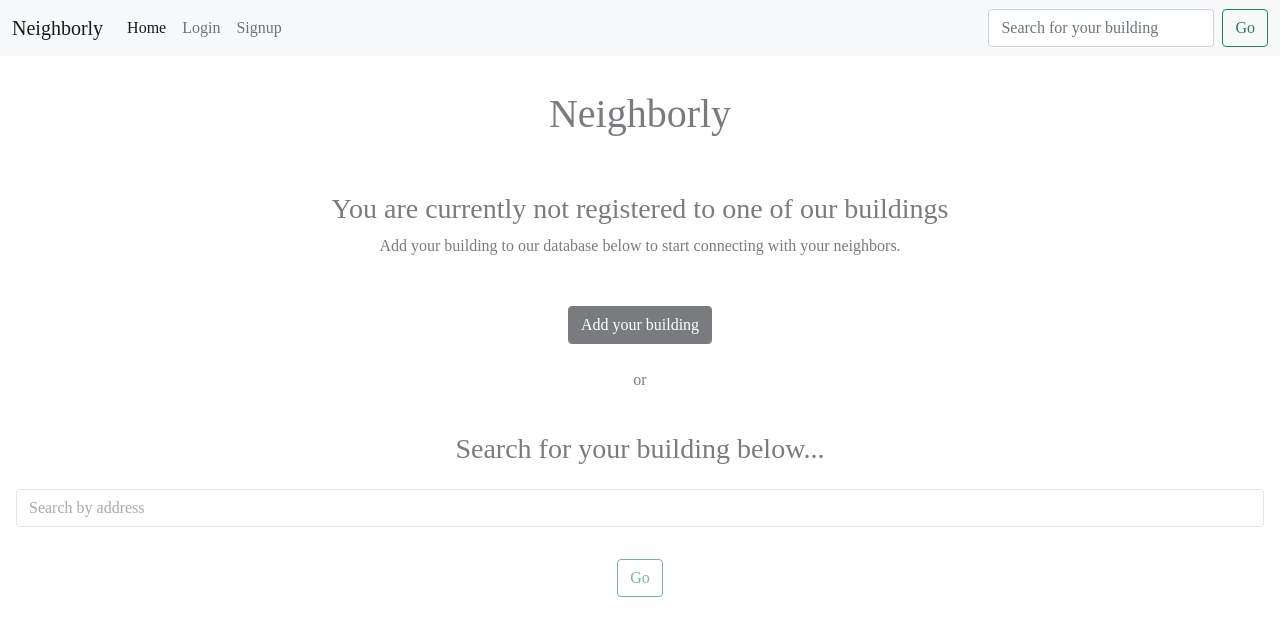
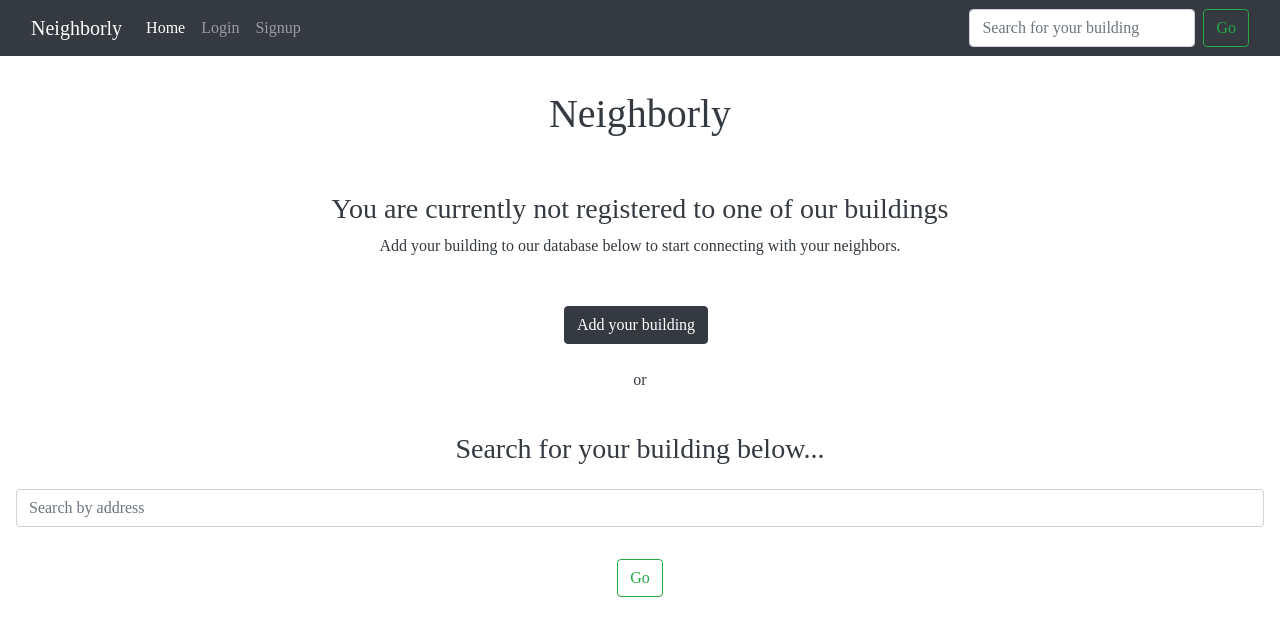
Before and after one commit to cspdevs000/neighborly, a Django app: page /home/ in a window 1280 px wide. Shown: the top 636 px of the page. Run offline with Django 4.2, Linux system fonts and the light colour scheme; some libraries are stand-ins or nearby versions.

Commit message:
more styling

```diff
--- a/neighborly/static/neighborly/style.css
+++ b/neighborly/static/neighborly/style.css
@@ -1,20 +1,5 @@
 * {
     font-family: 'Rokkitt', serif;
-}
-
-.img-container {
-    background-image: url("images/bkgd7.jpeg");
-    position: relative;
-}
-
-.has-bg-img {
-    position:absolute;
-    top:0;
-    left:0;
-    width:100%;
-    height:100%;
-    background-color: white;
-    opacity: 0.6;
 }
 
 h1, h2, h3, h4, h5, p {
@@ -22,6 +7,10 @@ h1, h2, h3, h4, h5, p {
 }
 
 a {
+    color:green
+}
+
+a:hover {
     color:green
 }
 
--- a/neighborly/templates/base_generic.html
+++ b/neighborly/templates/base_generic.html
@@ -4,12 +4,17 @@
   {% block title %}<title>Neighborly</title>{% endblock %}
   <meta charset="utf-8">
   <meta name="viewport" content="width=device-width, initial-scale=1">
-  <link href="https://cdn.jsdelivr.net/npm/bootstrap@5.0.2/dist/css/bootstrap.min.css" rel="stylesheet" integrity="sha384-EVSTQN3/azprG1Anm3QDgpJLIm9Nao0Yz1ztcQTwFspd3yD65VohhpuuCOmLASjC" crossorigin="anonymous">
+<link href="https://cdn.jsdelivr.net/npm/bootstrap@5.0.2/dist/css/bootstrap.min.css" rel="stylesheet" integrity="sha384-EVSTQN3/azprG1Anm3QDgpJLIm9Nao0Yz1ztcQTwFspd3yD65VohhpuuCOmLASjC" crossorigin="anonymous">
   <script src="//ajax.googleapis.com/ajax/libs/jquery/1.11.0/jquery.min.js"></script>
   <script src="https://code.jquery.com/jquery-3.2.1.slim.min.js" integrity="sha384-KJ3o2DKtIkvYIK3UENzmM7KCkRr/rE9/Qpg6aAZGJwFDMVNA/GpGFF93hXpG5KkN" crossorigin="anonymous"></script>
   <script src="https://cdnjs.cloudflare.com/ajax/libs/popper.js/1.11.0/umd/popper.min.js" integrity="sha384-b/U6ypiBEHpOf/4+1nzFpr53nxSS+GLCkfwBdFNTxtclqqenISfwAzpKaMNFNmj4" crossorigin="anonymous"></script>
   <script src="https://maxcdn.bootstrapcdn.com/bootstrap/4.0.0-beta/js/bootstrap.min.js" integrity="sha384-h0AbiXch4ZDo7tp9hKZ4TsHbi047NrKGLO3SEJAg45jXxnGIfYzk4Si90RDIqNm1" crossorigin="anonymous"></script>
+  <link rel="stylesheet"
+  href="https://stackpath.bootstrapcdn.com/bootstrap/4.2.1/css/bootstrap.min.css"
+  integrity="sha384-GJzZqFGwb1QTTN6wy59ffF1BuGJpLSa9DkKMp0DgiMDm4iYMj70gZWKYbI706tWS"
+crossorigin="anonymous">
   <!-- Add additional CSS in static file -->
+  {% comment %} STARTING TO ADD THINGS NOW {% endcomment %}
   {% load static %}
   <link rel="stylesheet" type="text/css" href="{% static 'neighborly/style.css' %}">
 </head>
@@ -19,5 +24,12 @@
   {% block content %}
   {% endblock %}
   <script src="https://cdn.jsdelivr.net/npm/bootstrap@5.0.2/dist/js/bootstrap.bundle.min.js" integrity="sha384-MrcW6ZMFYlzcLA8Nl+NtUVF0sA7MsXsP1UyJoMp4YLEuNSfAP+JcXn/tWtIaxVXM" crossorigin="anonymous"></script>
+  <script src="https://code.jquery.com/jquery-3.3.1.slim.min.js"
+  integrity="sha384-q8i/X+965DzO0rT7abK41JStQIAqVgRVzpbzo5smXKp4YfRvH+8abtTE1Pi6jizo"
+crossorigin="anonymous"></script>
+    <script
+ src="https://cdnjs.cloudflare.com/ajax/libs/popper.js/1.14.6/umd/popper.min.js"
+integrity="sha384-wHAiFfRlMFy6i5SRaxvfOCifBUQy1xHdJ/yoi7FRNXMRBu5WHdZYu1hA6ZOblgut"
+crossorigin="anonymous"></script>
 </body>
 </html>
--- a/neighborly/templates/neighborly/home.html
+++ b/neighborly/templates/neighborly/home.html
@@ -1,9 +1,9 @@
 {% extends "base_generic.html" %}
 
 {% block content %}
-<div class='img-container'>
-<div class='has-bg-img'>
-  {% comment %} <img class='bg-img position-absolute zindex-modal-backdrop' src='../static/neighborly/images/bkgd7.jpeg' alt=''> {% endcomment %}
+<div class="bg-gradient-dark text-dark">
+{% comment %} <div class='has-bg-img bg-purple bg-blend-multiply'> {% endcomment %}
+  {% comment %} <img class='bg-img' src='../static/neighborly/images/bkgd7.jpeg' alt=''> {% endcomment %}
   <div class='home-header mt-1'>
     <h1>Neighborly</h1>
   </div>
@@ -35,5 +35,4 @@
   </div>
   {% endif %}
 </div>
-</div>
 {% endblock %}
--- a/neighborly/templates/neighborly/navbar.html
+++ b/neighborly/templates/neighborly/navbar.html
@@ -1,4 +1,4 @@
-<nav class="navbar navbar-expand-lg navbar-light bg-light">
+<nav class="navbar navbar-expand-lg navbar-dark bg-dark">
     <div class="container-fluid">
       {% if user.is_authenticated %}
       <a class="navbar-brand" href="{% url 'index' %}">Welcome, {{ user.get_username }}</a>
@@ -7,6 +7,7 @@
       {% endif %}
       <button class="navbar-toggler" type="button" data-bs-toggle="collapse" data-bs-target="#navbarSupportedContent" aria-controls="navbarSupportedContent" aria-expanded="false" aria-label="Toggle navigation">
         <span class="navbar-toggler-icon"></span>
+        {% comment %} <img class="navbar-toggler-icon" src='../static/neighborly/images/bkgd7.jpeg' /> {% endcomment %}
       </button>
       <div class="collapse navbar-collapse" id="navbarSupportedContent">
         <ul class="navbar-nav me-auto mb-2 mb-lg-0">
--- a/neighborly/templates/neighborly/post.html
+++ b/neighborly/templates/neighborly/post.html
@@ -21,6 +21,6 @@
         <br />
         <button class='btn btn-dark mt-2 mb-3' id="add-reply-button" type="submit">Submit</button>
     </form>
-    <p><a href="/building/{{ building.id }}/">Back to Building Page</a></p>
+    <p><a class='text-decoration-none' href="/building/{{ building.id }}/">Back to Building Page</a></p>
 </div>
 {% endblock %}
--- a/neighborly/templates/neighborly/profileedit.html
+++ b/neighborly/templates/neighborly/profileedit.html
@@ -12,5 +12,9 @@
         <button class='btn btn-success' type="submit">Update</button>
     </form>
     </div>
+    <div class="p-5 d-flex justify-content-around">
+        <a href="{% url 'profile' user.id %}" class="">Profile</a>
+    <a href="{% url 'home'%}" class="">Home</a>
+    </div>
 </div>
 {% endblock %}
```
Also changed, not shown: other parts of neighborly/static/neighborly/style.css (+0 -35 lines), neighborly/templates/neighborly/building.html (+10 -9 lines), neighborly/templates/neighborly/search.html (+10 -0 lines).
